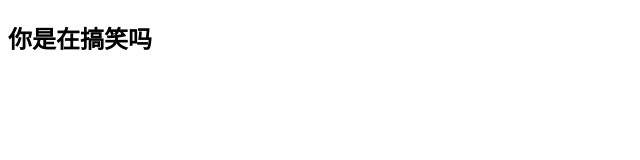
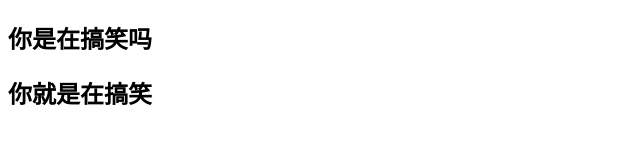
Before and after one commit to peerzi/new-demo, a plain HTML site: page index.html in a window 1280 px wide. Shown: the whole page, without its empty margins (0-640 px from the left). Drawn offline with Linux system fonts and the light colour scheme.

Commit message:
B的第一次提交

```diff
--- a/index.html
+++ b/index.html
@@ -12,6 +12,7 @@
 </head>
 <body>
 <h2>你是在搞笑吗</h2>
+<h2>你就是在搞笑</h2>
 <script>
 
 </script>
```
